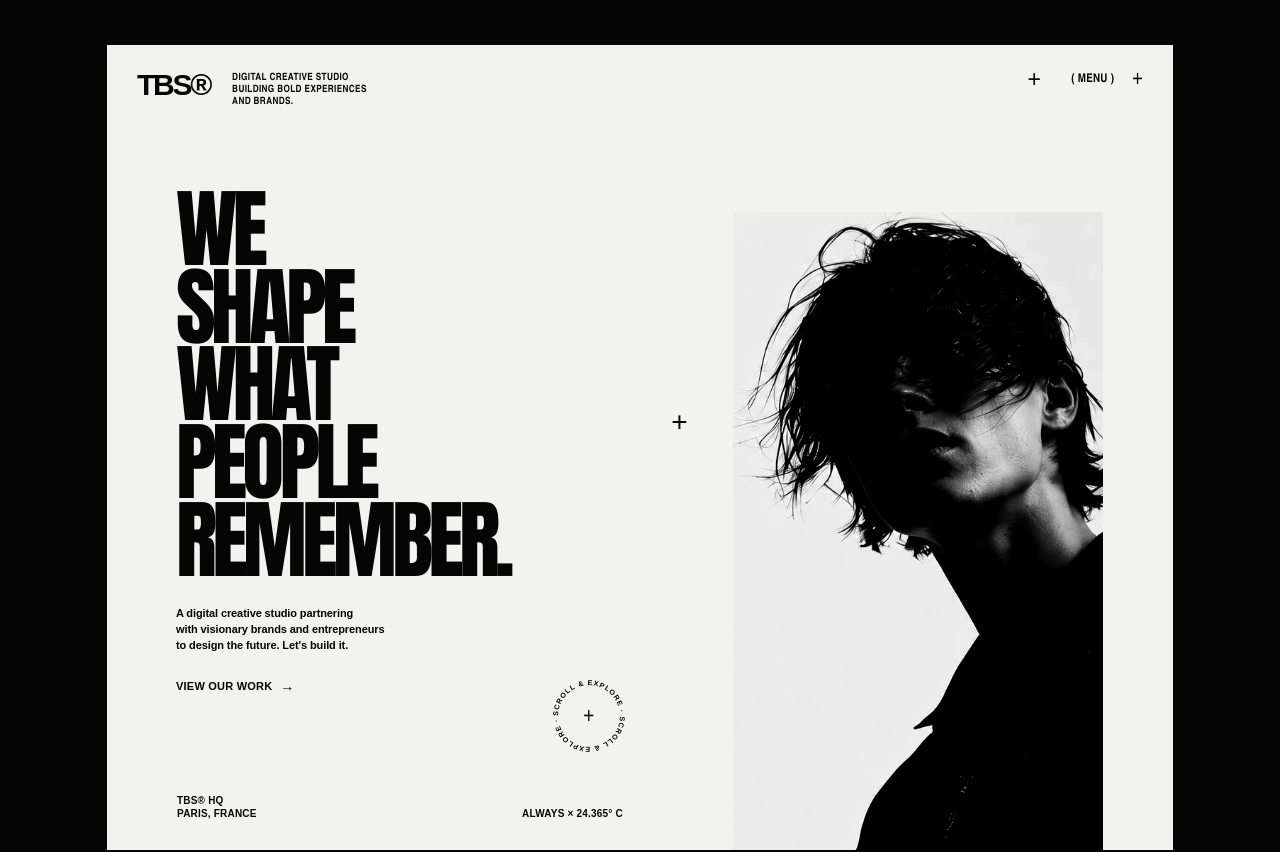
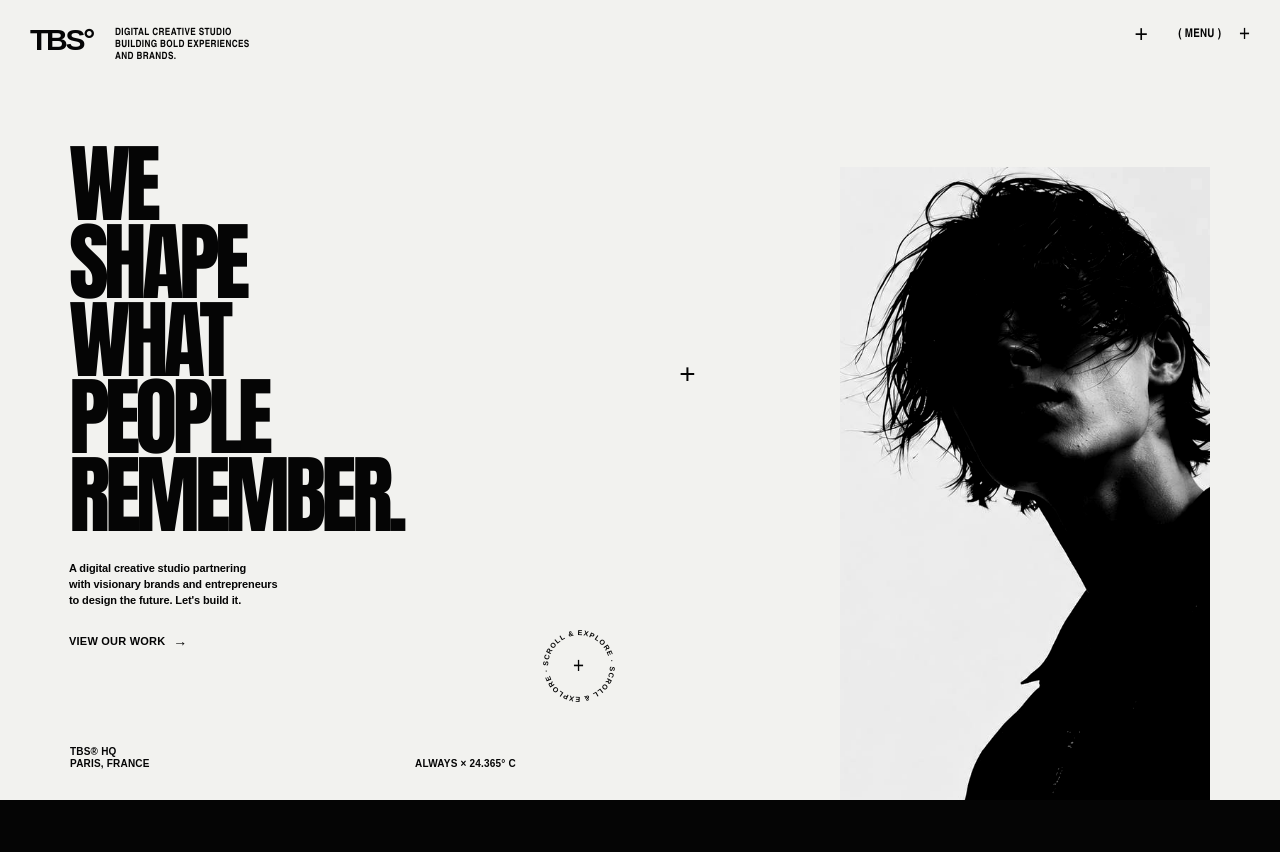
Before and after one commit to Wissko/tbs-website, a Next.js app: page / in a window 1280 px wide. Shown: the top 852 px of the page. Built offline with nearby package versions, Linux system fonts and the light colour scheme.

Commit message:
Audit and fix full-bleed pages

```diff
--- a/app/about/page.tsx
+++ b/app/about/page.tsx
@@ -1,4 +1,5 @@
 import Link from "next/link";
+import SiteFooter from "../../components/SiteFooter";
 
 export default function AboutPage() {
   return (
@@ -17,6 +18,7 @@ export default function AboutPage() {
           <Link href="/" className="simple-page-back">← Back home</Link>
         </div>
       </section>
+      <SiteFooter />
     </main>
   );
 }
--- a/app/article/page.tsx
+++ b/app/article/page.tsx
@@ -1,5 +1,6 @@
 import Image from "next/image";
 import Link from "next/link";
+import SiteFooter from "../../components/SiteFooter";
 
 function Header() {
   return (
@@ -44,6 +45,7 @@ export default function ArticlePage() {
           <b /> <a>X</a> <b /> <a>in</a> <b /> <a>◎</a> <b /> <a>↗</a>
         </footer>
       </section>
+      <SiteFooter />
     </main>
   );
 }
--- a/app/careers/page.tsx
+++ b/app/careers/page.tsx
@@ -1,4 +1,5 @@
 import Link from "next/link";
+import SiteFooter from "../../components/SiteFooter";
 
 export default function CareersPage() {
   return (
@@ -17,6 +18,7 @@ export default function CareersPage() {
           <Link href="/" className="simple-page-back">← Back home</Link>
         </div>
       </section>
+      <SiteFooter />
     </main>
   );
 }
--- a/app/globals.css
+++ b/app/globals.css
@@ -1186,3 +1186,170 @@ a { color: inherit; text-decoration: none; }
     filter: none !important;
   }
 }
+
+/* Full-bleed correction: remove the unwanted outer black presentation frame. */
+.home-shell,
+.work-shell,
+.project-shell,
+.journal-shell,
+.article-shell,
+.contact-shell,
+.menu-page-shell,
+.simple-page-shell {
+  padding: 0 !important;
+  display: flex !important;
+  flex-direction: column !important;
+  align-items: stretch !important;
+  justify-content: flex-start !important;
+  place-items: initial !important;
+  min-height: 100vh;
+  width: 100%;
+}
+.home-canvas,
+.work-canvas,
+.project-canvas,
+.journal-canvas,
+.article-canvas,
+.contact-canvas,
+.menu-page-canvas,
+.simple-page-canvas {
+  width: 100% !important;
+  max-width: none !important;
+  min-height: 100vh !important;
+  height: auto !important;
+  aspect-ratio: auto !important;
+  border: 0 !important;
+}
+.home-canvas,
+.work-canvas,
+.project-canvas,
+.journal-canvas,
+.article-canvas,
+.contact-canvas,
+.menu-page-canvas,
+.simple-page-canvas {
+  flex: 0 0 auto;
+}
+.site-footer {
+  flex: 0 0 auto;
+  align-self: stretch;
+  width: 100%;
+  max-width: none;
+  margin-top: 0;
+}
+
+/* Post-audit responsive corrections. */
+@media (max-width: 900px) {
+  .work-content h1,
+  .work-filters,
+  .work-grid,
+  .work-stats {
+    position: static !important;
+  }
+  .work-content h1 {
+    font-size: clamp(54px, 16vw, 90px) !important;
+  }
+  .work-filters {
+    display: flex !important;
+    width: 100% !important;
+    height: auto !important;
+    gap: 16px !important;
+    overflow-x: auto !important;
+    white-space: nowrap !important;
+    padding: 20px 0 18px !important;
+  }
+  .work-grid {
+    display: grid !important;
+    grid-template-columns: 1fr !important;
+    grid-template-rows: none !important;
+    width: 100% !important;
+    height: auto !important;
+    gap: 12px !important;
+  }
+  .work-card,
+  .work-card.tall {
+    min-height: 320px !important;
+    grid-row: auto !important;
+  }
+  .work-stats {
+    width: 100% !important;
+    height: auto !important;
+    min-height: 0 !important;
+    margin-top: 16px !important;
+    display: grid !important;
+    grid-template-columns: 1fr 1fr !important;
+    background: transparent !important;
+    border: 1px solid #cdcdc8 !important;
+  }
+  .work-stats > * {
+    opacity: 1 !important;
+    min-height: 86px !important;
+  }
+  .work-stats a {
+    grid-column: span 2 !important;
+  }
+  .contact-image {
+    margin-bottom: 0 !important;
+  }
+}
+
+html, body { overflow-x: hidden; }
+
+@media (max-width: 900px) {
+  .work-content {
+    padding-left: 20px !important;
+    padding-right: 20px !important;
+    overflow: hidden !important;
+  }
+  .work-filters {
+    max-width: 100% !important;
+    margin-right: 0 !important;
+    padding-right: 20px !important;
+    scrollbar-width: none !important;
+  }
+  .work-filters::-webkit-scrollbar { display: none; }
+  .work-grid {
+    overflow: visible !important;
+  }
+  .work-card,
+  .work-card.tall {
+    min-height: 300px !important;
+    aspect-ratio: 1 / .92 !important;
+  }
+  .work-card::after {
+    display: block !important;
+    background: linear-gradient(180deg, rgba(0,0,0,.12), rgba(0,0,0,.04) 42%, rgba(0,0,0,.62)) !important;
+  }
+  .work-card img {
+    object-fit: cover !important;
+    object-position: center center !important;
+  }
+  .work-number {
+    top: 18px !important;
+    left: 18px !important;
+  }
+  .work-caption {
+    left: 18px !important;
+    right: 18px !important;
+    bottom: 18px !important;
+    max-width: calc(100% - 36px) !important;
+  }
+  .work-caption h2 {
+    font-size: clamp(24px, 8vw, 34px) !important;
+    overflow-wrap: anywhere !important;
+  }
+}
+
+@media (max-width: 520px) {
+  .work-stats {
+    grid-template-columns: 1fr !important;
+  }
+  .work-stats > * {
+    border-left: 0 !important;
+    border-top: 1px solid #cdcdc8 !important;
+    padding: 24px 22px !important;
+    min-height: 82px !important;
+  }
+  .work-stats > *:first-child { border-top: 0 !important; }
+  .work-stats a { grid-column: auto !important; justify-content: flex-start !important; }
+}
--- a/app/journal/page.tsx
+++ b/app/journal/page.tsx
@@ -1,5 +1,6 @@
 import Image from "next/image";
 import Link from "next/link";
+import SiteFooter from "../../components/SiteFooter";
 
 const articles = [
   { date: "MAY 16, 2024", title: <>THE NEW LANGUAGE<br />OF DIGITAL CULTURE</>, src: "/mockups/journal-01.jpg" },
@@ -57,6 +58,7 @@ export default function JournalPage() {
           </div>
         </section>
       </section>
+      <SiteFooter />
     </main>
   );
 }
--- a/app/lab/page.tsx
+++ b/app/lab/page.tsx
@@ -1,4 +1,5 @@
 import Link from "next/link";
+import SiteFooter from "../../components/SiteFooter";
 
 export default function LabPage() {
   return (
@@ -17,6 +18,7 @@ export default function LabPage() {
           <Link href="/" className="simple-page-back">← Back home</Link>
         </div>
       </section>
+      <SiteFooter />
     </main>
   );
 }
--- a/app/page.tsx
+++ b/app/page.tsx
@@ -7,7 +7,7 @@ export default function Home() {
     <main className="home-shell" aria-label="TBS homepage">
       <section className="home-canvas">
         <header className="home-header">
-          <div className="home-brand">TBS®</div>
+          <div className="home-brand">TBS°</div>
           <p className="home-kicker">
             Digital Creative Studio<br />
             Building Bold Experiences<br />
--- a/app/privacy/page.tsx
+++ b/app/privacy/page.tsx
@@ -1,4 +1,5 @@
 import Link from "next/link";
+import SiteFooter from "../../components/SiteFooter";
 
 export default function PrivacyPage() {
   return (
@@ -17,6 +18,7 @@ export default function PrivacyPage() {
           <Link href="/" className="simple-page-back">← Back home</Link>
         </div>
       </section>
+      <SiteFooter />
     </main>
   );
 }
--- a/app/project/page.tsx
+++ b/app/project/page.tsx
@@ -1,5 +1,6 @@
 import Image from "next/image";
 import Link from "next/link";
+import SiteFooter from "../../components/SiteFooter";
 
 function Header() {
   return (
@@ -47,6 +48,7 @@ export default function ProjectPage() {
 
         <a className="project-view" href="#view"><span>VIEW PROJECT</span><b>→</b></a>
       </section>
+      <SiteFooter />
     </main>
   );
 }
--- a/app/terms/page.tsx
+++ b/app/terms/page.tsx
@@ -1,4 +1,5 @@
 import Link from "next/link";
+import SiteFooter from "../../components/SiteFooter";
 
 export default function TermsPage() {
   return (
@@ -17,6 +18,7 @@ export default function TermsPage() {
           <Link href="/" className="simple-page-back">← Back home</Link>
         </div>
       </section>
+      <SiteFooter />
     </main>
   );
 }
--- a/app/work/page.tsx
+++ b/app/work/page.tsx
@@ -1,5 +1,6 @@
 import Image from "next/image";
 import Link from "next/link";
+import SiteFooter from "../../components/SiteFooter";
 
 const works = [
   { n: "01", title: "MAISON NOIR", type: "WEBSITE", src: "/mockups/work-card-01.jpg", className: "work-card small" },
@@ -58,6 +59,7 @@ export default function WorkPage() {
           </footer>
         </section>
       </section>
+      <SiteFooter />
     </main>
   );
 }
```
Also changed, not shown: app/contact/page.tsx (+2 -6 lines).
